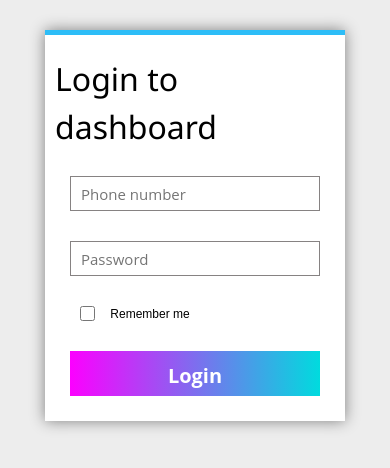
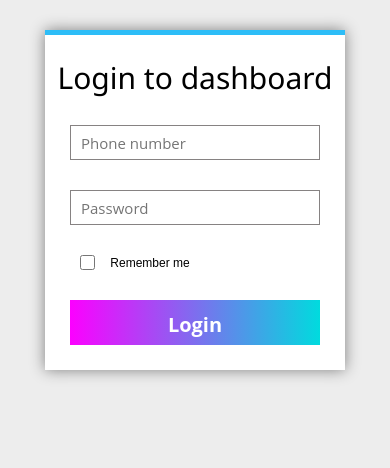
Before and after one commit to huongpnv21b/AdminPage_ReactJS, a React (Create React App) app: page / in a window 390 px wide. Shown: the top 468 px of the page. Built offline with nearby package versions, Linux system fonts and the light colour scheme; a web font is replaced by a local one.

Commit message:
titilelogin

```diff
--- a/public/css/login.css
+++ b/public/css/login.css
@@ -128,5 +128,8 @@ button#submit:hover {
     width: 300px;
     margin: auto;
   }
+  .titleLogin{
+    font-size: 30px;
+  }
 
 }
```
